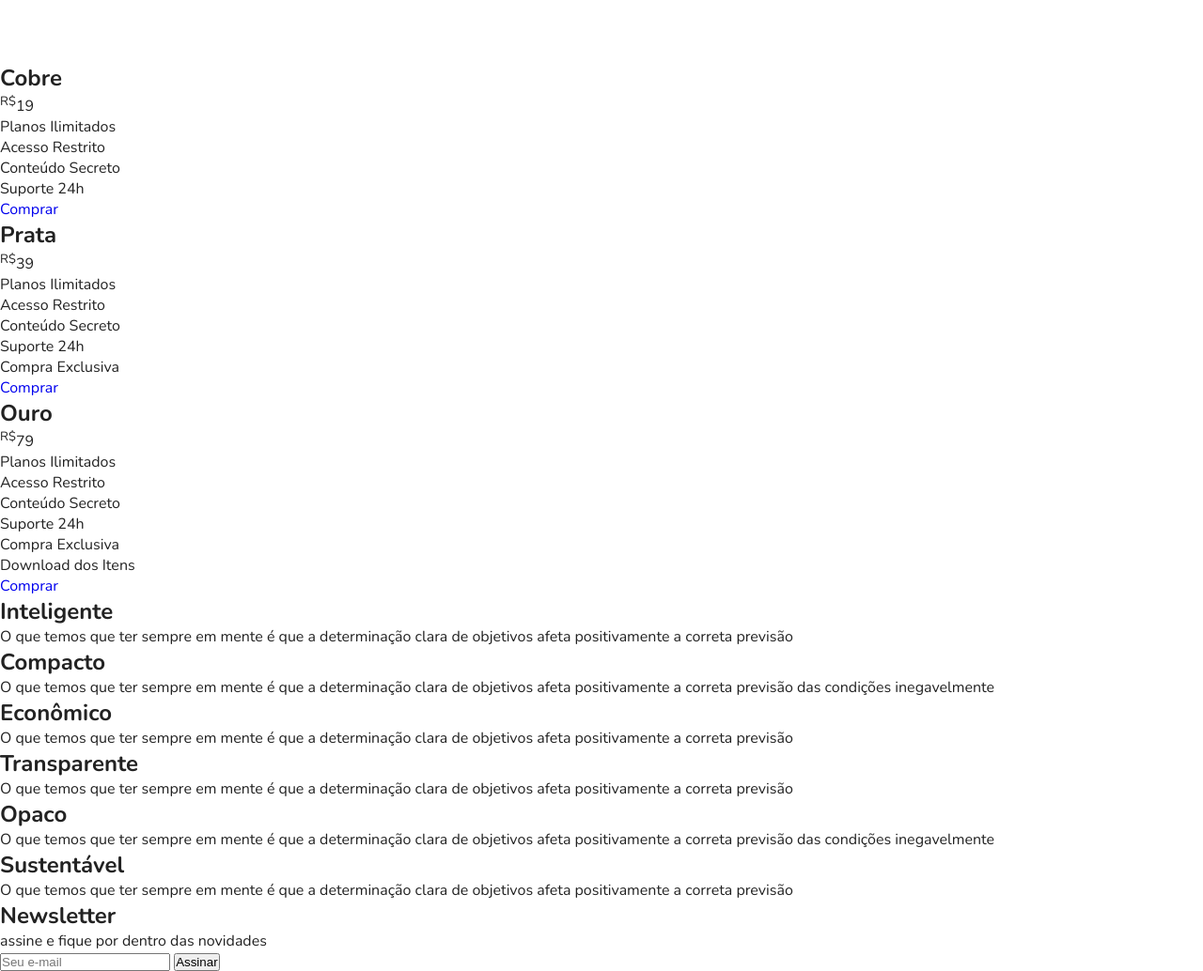
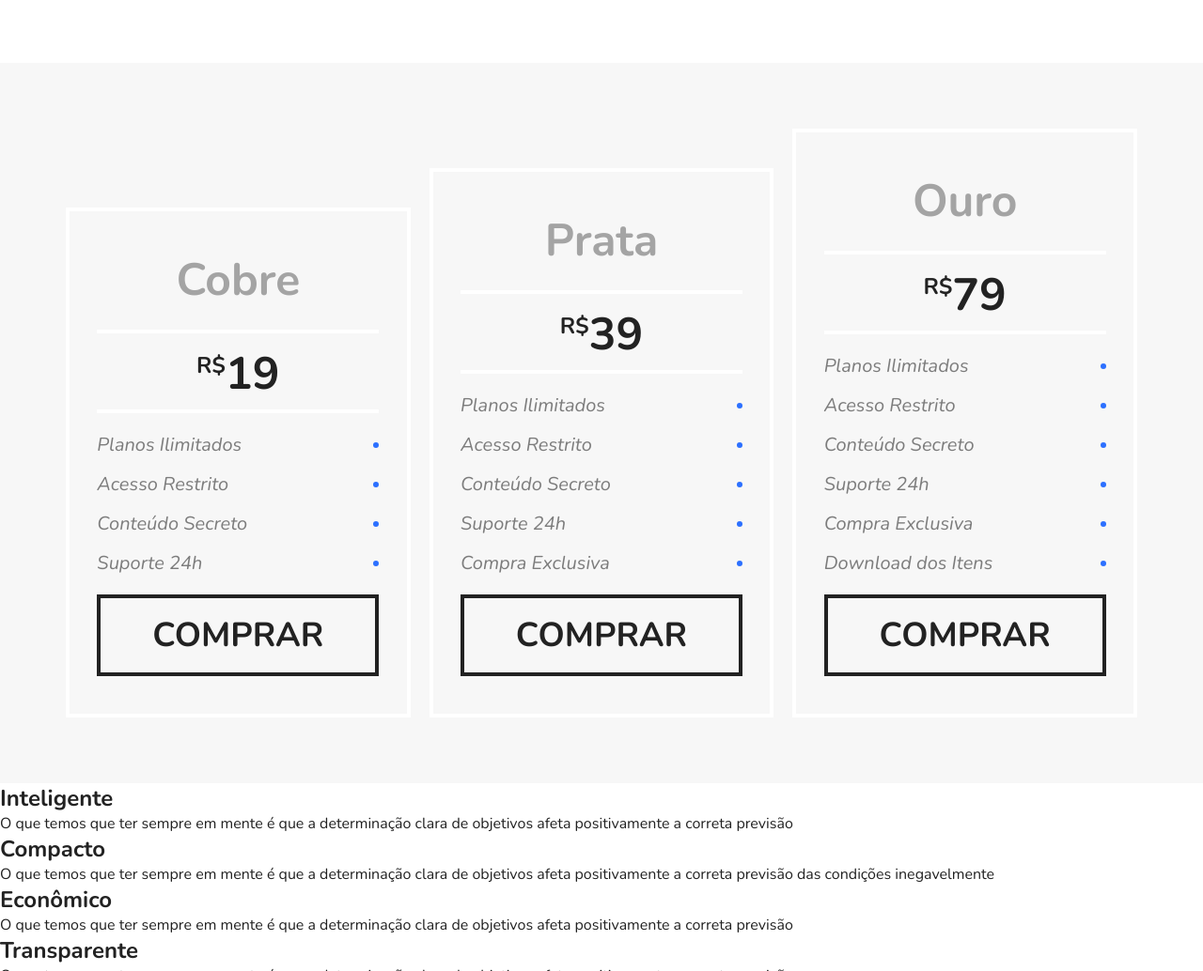
Before and after one commit to VitorAlves02/CSS-Flexbox, a plain HTML site: page index.html in a window 1280 px wide. Shown: the part 1756-2790 px from the top of the page at 94% size. Drawn offline with nearby package versions, Linux system fonts and the light colour scheme.

Commit message:
painel de precos

```diff
--- a/css/style.css
+++ b/css/style.css
@@ -175,3 +175,95 @@ img {
 .blue {
     border-top: 10px solid #66d9eb;
 }
+
+/*Preços*/
+
+.preco {
+    background: #f7f7f7;
+    padding: 60px;
+    display: flex;
+    flex-wrap: wrap;
+    align-items: flex-end;
+}
+
+.preco-item {
+    flex: 1 1 260px;
+    border: 4px solid white;
+    padding: 20px;
+    margin: 10px;
+    min-width: 260px;
+}
+
+.preco-item h2 {
+    font-size: 3em;
+    color: #a4a4a4;
+    text-align: center;
+    margin-top: 20px;
+}
+
+.preco-item span {
+    max-width: 300px;
+    margin: 20px auto;
+    display: block;
+    font-size: 3em;
+    text-align: center;
+    font-weight: bold;
+    padding: 10px 0 5px 0;
+    border-top: 4px solid white;
+    border-bottom: 4px solid white;
+}
+
+.preco-item sup {
+    font-size: 1.5rem;
+}
+
+.preco-item ul {
+    max-width: 300px;
+    margin: 20px auto;
+    font-size: 1.25em;
+    font-style: italic;
+    color: #7c7c7c;
+}
+
+.preco-item li {
+    display: flex;
+    align-items: center;
+    justify-content: space-between;
+    margin-bottom: 15px;
+}
+
+.preco-item li::after {
+    content: "";
+    display: block;
+    width: 6px;
+    height: 6px;
+    background: #2c70ff;
+    border-radius: 50%;
+}
+
+.preco-item a {
+    max-width: 300px;
+    border: 4px solid;
+    display: block;
+    text-align: center;
+    margin: 20px auto;
+    padding: 15px 0;
+    color: #222222;
+    font-size: 2.25em;
+    font-weight: bold;
+}
+
+@media (max-width: 800px) {
+    .preco {
+        padding-left: 10px;
+        padding-right: 10px;
+    }
+
+    .preco .preco-item:nth-child(3) {
+        order: -2;
+    }
+
+    .preco .preco-item:nth-child(2) {
+        order: -1;
+    }
+}
--- a/index.html
+++ b/index.html
@@ -81,7 +81,7 @@
                 <li>Conteúdo Secreto</li>
                 <li>Suporte 24h</li>
             </ul>
-            <a href="#">Comprar</a>
+            <a href="#">COMPRAR</a>
         </div>
 
         <div class="preco-item">
@@ -94,7 +94,7 @@
                 <li>Suporte 24h</li>
                 <li>Compra Exclusiva</li>
             </ul>
-            <a href="#">Comprar</a>
+            <a href="#">COMPRAR</a>
         </div>
 
         <div class="preco-item">
@@ -108,7 +108,7 @@
                 <li>Compra Exclusiva</li>
                 <li>Download dos Itens</li>
             </ul>
-            <a href="#">Comprar</a>
+            <a href="#">COMPRAR</a>
         </div>
     </section>
 
```
